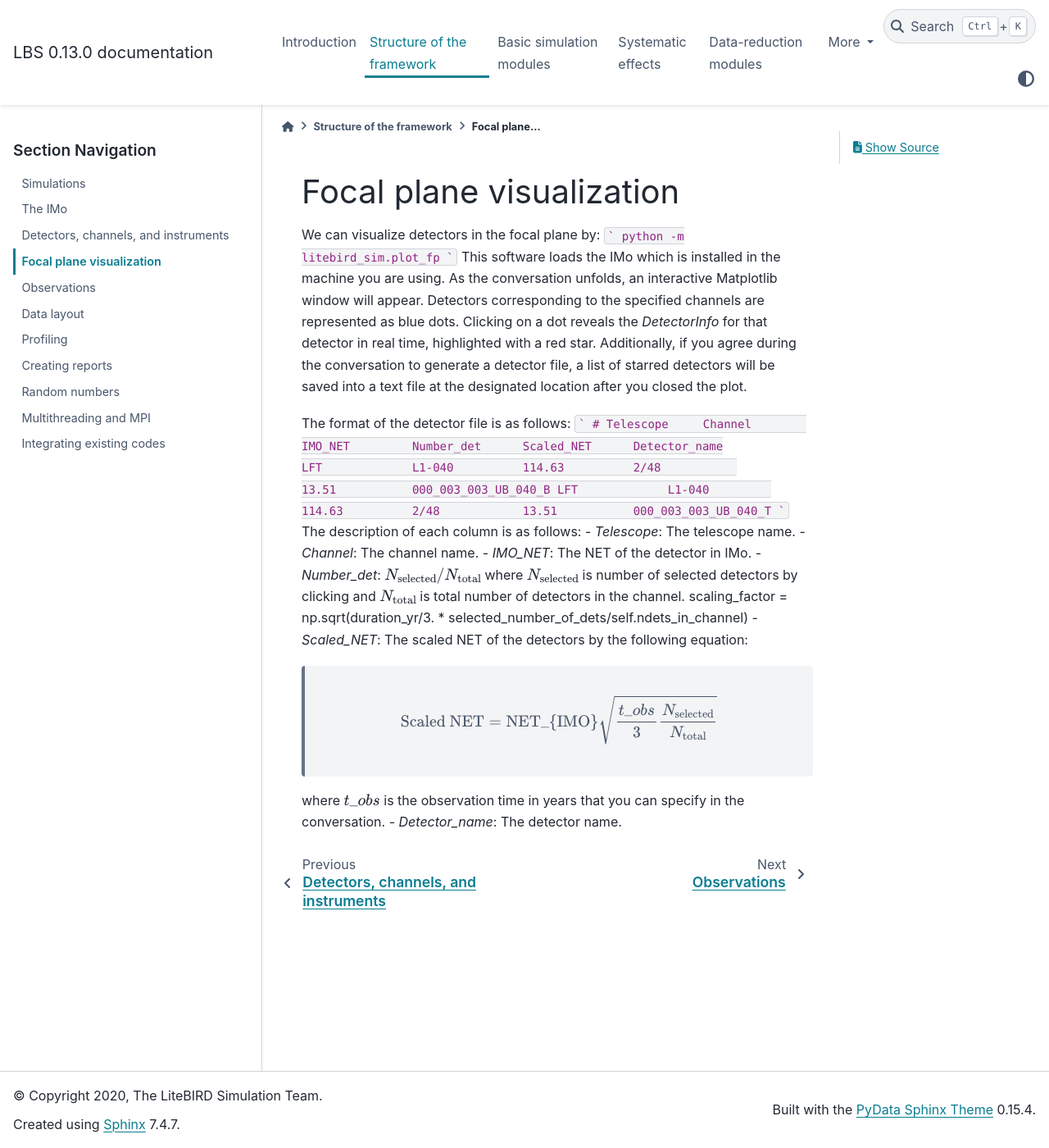
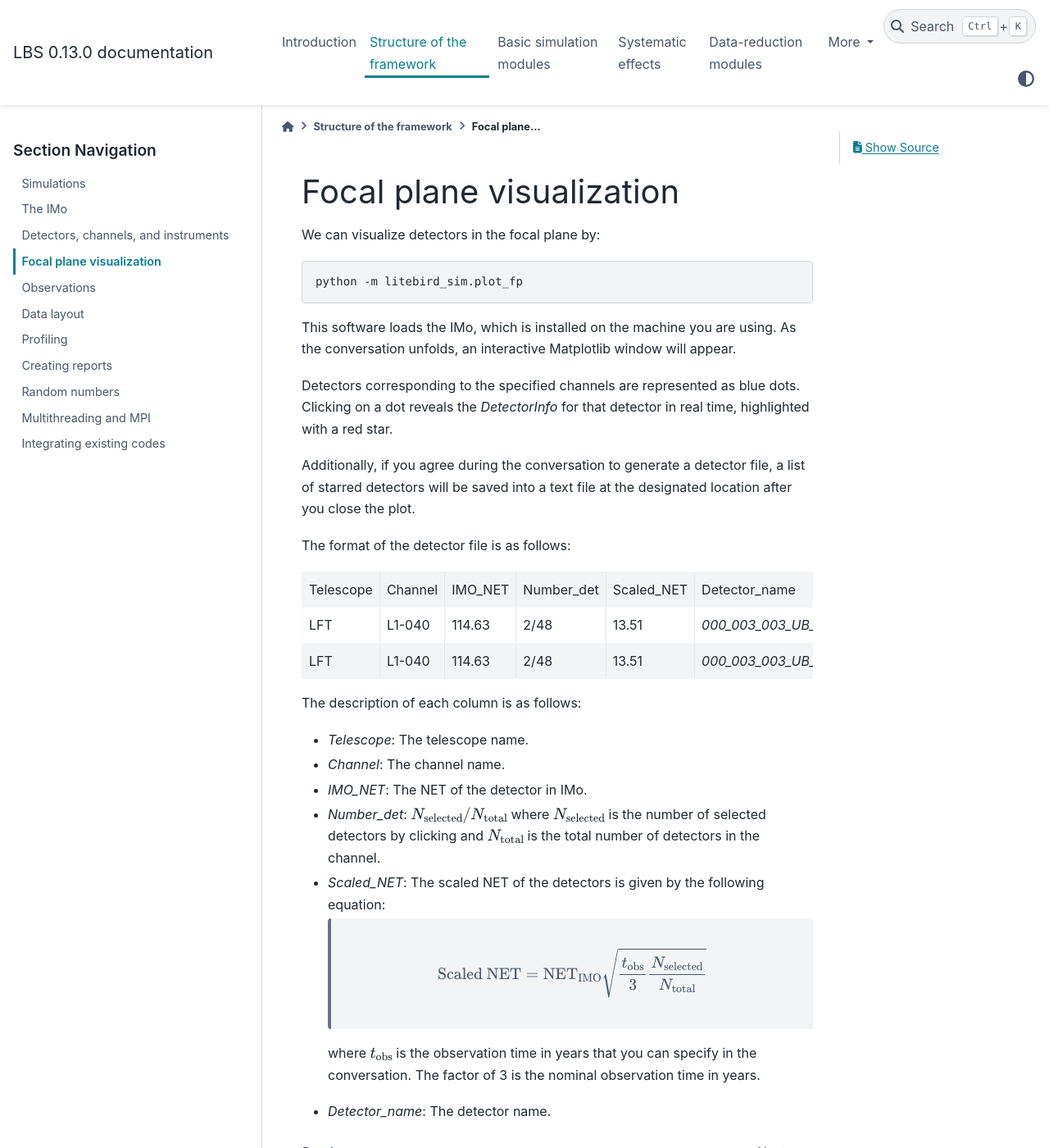
Before and after one commit to litebird/litebird_sim, a Sphinx documentation site: the page built from docs/source/plot_fp.rst, in a window 1280 px wide and 1400 px high. Shown: the whole window at 82% size. Built offline with Sphinx 7.4.7 and the PyData theme 0.15.4, drawn with Linux system fonts in a browser that asks for light colours.

Commit message:
docs: Improve formatting and clarity in plot_fp.rst

````diff
--- a/docs/source/plot_fp.rst
+++ b/docs/source/plot_fp.rst
@@ -4,30 +4,41 @@ Focal plane visualization
 ===========
 
 We can visualize detectors in the focal plane by:
-```
-python -m litebird_sim.plot_fp
-```
-This software loads the IMo which is installed in the machine you are using.
+
+.. code-block:: text
+
+    python -m litebird_sim.plot_fp
+
+This software loads the IMo, which is installed on the machine you are using.
 As the conversation unfolds, an interactive Matplotlib window will appear.
+
 Detectors corresponding to the specified channels are represented as blue dots.
 Clicking on a dot reveals the `DetectorInfo` for that detector in real time, highlighted with a red star.
+
 Additionally, if you agree during the conversation to generate a detector file,
-a list of starred detectors will be saved into a text file at the designated location after you closed the plot.
+a list of starred detectors will be saved into a text file at the designated location after you close the plot.
 
 The format of the detector file is as follows:
-```
-# Telescope     Channel         IMO_NET         Number_det      Scaled_NET      Detector_name
-LFT		L1-040		114.63		2/48		13.51		000_003_003_UB_040_B
-LFT		L1-040		114.63		2/48		13.51		000_003_003_UB_040_T
-```
+
++------------+---------+---------+------------+------------+-----------------------+
+| Telescope  | Channel | IMO_NET | Number_det | Scaled_NET | Detector_name         |
++------------+---------+---------+------------+------------+-----------------------+
+| LFT        | L1-040  | 114.63  | 2/48       | 13.51      | `000_003_003_UB_040_T`|
++------------+---------+---------+------------+------------+-----------------------+
+| LFT        | L1-040  | 114.63  | 2/48       | 13.51      | `000_003_003_UB_040_B`|
++------------+---------+---------+------------+------------+-----------------------+
+
 The description of each column is as follows:
+
 - `Telescope`: The telescope name.
 - `Channel`: The channel name.
 - `IMO_NET`: The NET of the detector in IMo.
-- `Number_det`: :math:`N_{\text{selected}}/N_{\text{total}}` where :math:`N_{\text{selected}}` is number of selected detectors by clicking and :math:`N_{\text{total}}` is total number of detectors in the channel.
-scaling_factor = np.sqrt(duration_yr/3. * selected_number_of_dets/self.ndets_in_channel)
-- `Scaled_NET`: The scaled NET of the detectors by the following equation:
-  .. math::
-    \text{Scaled NET} = \text{NET_{IMO}} \sqrt{\frac{t\_obs}{3} \frac{N_{\text{selected}}}{N_{\text{total}}}}
-where :math:`t\_obs` is the observation time in years that you can specify in the conversation.
+- `Number_det`: :math:`N_{\text{selected}}/N_{\text{total}}` where :math:`N_{\text{selected}}` is the number of selected detectors by clicking and :math:`N_{\text{total}}` is the total number of detectors in the channel.
+- `Scaled_NET`: The scaled NET of the detectors is given by the following equation:
+
+    .. math::
+
+        \text{Scaled NET} = \text{NET}_{\text{IMO}} \sqrt{\frac{t_{\text{obs}}}{3} \frac{N_{\text{selected}}}{N_{\text{total}}}}
+
+  where :math:`t_{\text{obs}}` is the observation time in years that you can specify in the conversation. The factor of 3 is the nominal observation time in years.
 - `Detector_name`: The detector name.
````
